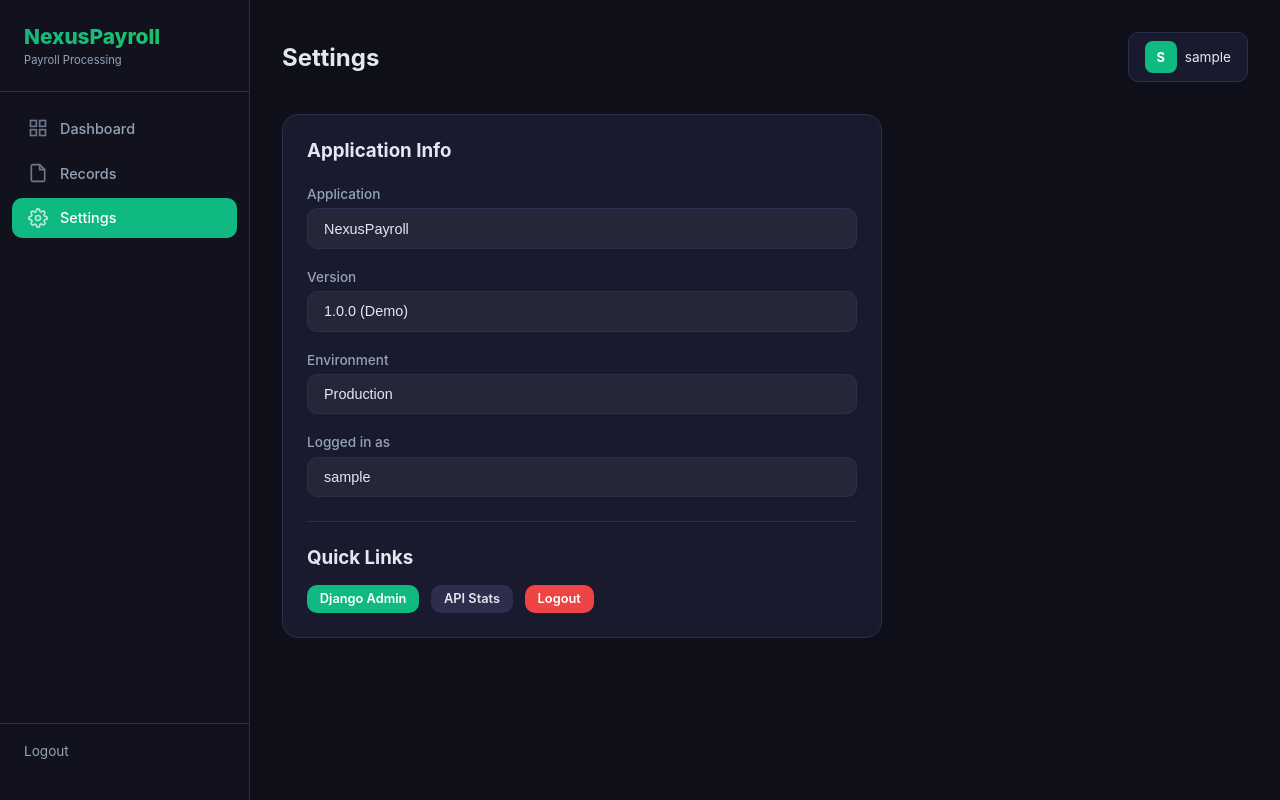
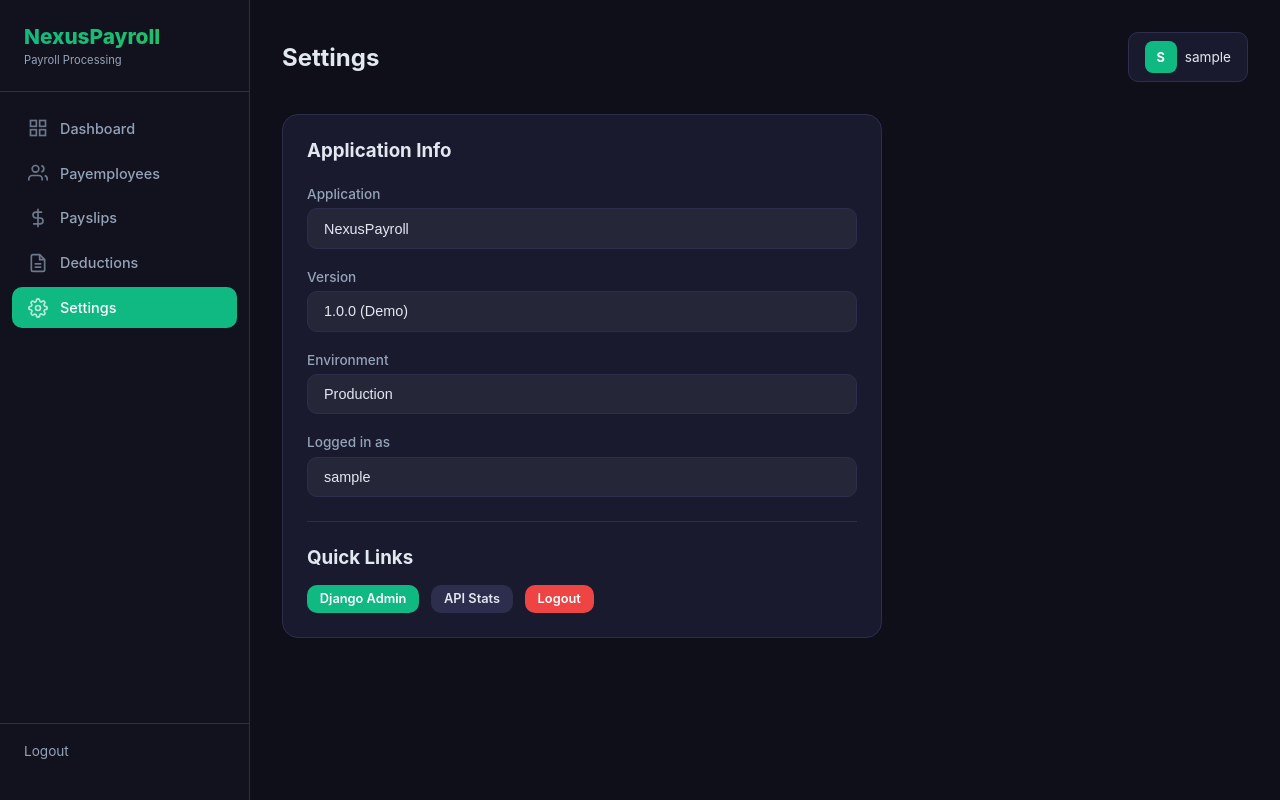
Before and after one commit to nexus-apex/nexus-payroll, a Django app: page /settings/ in a window 1280 px wide. Run offline with Django 4.2, Linux system fonts and the light colour scheme; the visitor is signed in with stand-in values (Sample User, id 1).

Commit message:
feat: enterprise NexusPayroll with PayEmployee, Payslip, Deduction

```diff
--- a/backend/templates/base.html
+++ b/backend/templates/base.html
@@ -14,11 +14,11 @@ a{color:var(--primary);text-decoration:none}
 .sidebar-brand{padding:0 1.5rem 1.5rem;border-bottom:1px solid var(--border);margin-bottom:1rem}
 .sidebar-brand h1{font-size:1.3rem;font-weight:800;background:linear-gradient(135deg,var(--primary),#22c55e);-webkit-background-clip:text;-webkit-text-fill-color:transparent;background-clip:text}
 .sidebar-brand p{font-size:0.7rem;color:var(--muted);margin-top:0.25rem}
-.nav{flex:1;padding:0 0.75rem}
+.nav{flex:1;padding:0 0.75rem;overflow-y:auto}
 .nav a{display:flex;align-items:center;gap:0.75rem;padding:0.65rem 1rem;border-radius:10px;color:var(--muted);font-size:0.9rem;font-weight:500;transition:all 0.2s;margin-bottom:0.25rem}
 .nav a:hover,.nav a.active{background:rgba(99,102,241,0.1);color:var(--text)}
 .nav a.active{background:var(--primary);color:white}
-.nav-icon{width:20px;height:20px;opacity:0.7}
+.nav-icon{width:20px;height:20px;opacity:0.7;flex-shrink:0}
 .sidebar-footer{padding:1rem 1.5rem;border-top:1px solid var(--border)}
 .sidebar-footer a{color:var(--muted);font-size:0.85rem}
 .main{margin-left:250px;flex:1;padding:2rem;min-height:100vh}
@@ -32,7 +32,7 @@ a{color:var(--primary);text-decoration:none}
 .btn-danger{background:var(--red);color:white}.btn-danger:hover{opacity:0.9}
 .btn-sm{padding:0.4rem 0.8rem;font-size:0.8rem}
 .card{background:var(--card);border:1px solid var(--border);border-radius:16px;padding:1.5rem}
-.stats-grid{display:grid;grid-template-columns:repeat(4,1fr);gap:1rem;margin-bottom:2rem}
+.stats-grid{display:grid;grid-template-columns:repeat(auto-fit,minmax(200px,1fr));gap:1rem;margin-bottom:2rem}
 .stat-card{background:var(--card);border:1px solid var(--border);border-radius:16px;padding:1.25rem}
 .stat-label{font-size:0.8rem;color:var(--muted);margin-bottom:0.5rem}
 .stat-value{font-size:2rem;font-weight:800;background:linear-gradient(135deg,var(--primary),#22c55e);-webkit-background-clip:text;-webkit-text-fill-color:transparent;background-clip:text}
@@ -41,9 +41,11 @@ th{text-align:left;padding:0.75rem 1rem;font-size:0.75rem;text-transform:upperca
 td{padding:0.75rem 1rem;border-bottom:1px solid var(--border);font-size:0.9rem}
 tr:hover td{background:rgba(255,255,255,0.02)}
 .badge{display:inline-block;padding:0.2rem 0.6rem;border-radius:6px;font-size:0.75rem;font-weight:600}
-.badge-active{background:rgba(16,185,129,0.15);color:#10b981}
-.badge-pending{background:rgba(245,158,11,0.15);color:#f59e0b}
-.badge-inactive{background:rgba(239,68,68,0.15);color:#ef4444}
+.badge-green{background:rgba(16,185,129,0.15);color:#10b981}
+.badge-yellow{background:rgba(245,158,11,0.15);color:#f59e0b}
+.badge-red{background:rgba(239,68,68,0.15);color:#ef4444}
+.badge-blue{background:rgba(59,130,246,0.15);color:#3b82f6}
+.badge-purple{background:rgba(139,92,246,0.15);color:#8b5cf6}
 .form-group{margin-bottom:1.25rem}
 .form-group label{display:block;font-size:0.85rem;color:var(--muted);margin-bottom:0.4rem;font-weight:500}
 .form-group input,.form-group textarea,.form-group select{width:100%;background:rgba(255,255,255,0.05);border:1px solid var(--border);border-radius:10px;padding:0.7rem 1rem;color:var(--text);font-size:0.9rem;outline:none;transition:border 0.2s}
@@ -53,10 +55,12 @@ tr:hover td{background:rgba(255,255,255,0.02)}
 .form-row{display:grid;grid-template-columns:1fr 1fr;gap:1rem}
 .actions{display:flex;gap:0.5rem}
 .empty{text-align:center;padding:3rem;color:var(--muted)}
-.search-bar{display:flex;gap:0.75rem;margin-bottom:1.5rem}
-.search-bar input{flex:1;background:rgba(255,255,255,0.05);border:1px solid var(--border);border-radius:10px;padding:0.6rem 1rem;color:var(--text);font-size:0.9rem;outline:none}
+.search-bar{display:flex;gap:0.75rem;margin-bottom:1.5rem;flex-wrap:wrap}
+.search-bar input{flex:1;min-width:200px;background:rgba(255,255,255,0.05);border:1px solid var(--border);border-radius:10px;padding:0.6rem 1rem;color:var(--text);font-size:0.9rem;outline:none}
 .search-bar input:focus{border-color:var(--primary)}
 .search-bar select{background:var(--card);border:1px solid var(--border);border-radius:10px;padding:0.6rem 1rem;color:var(--text);font-size:0.9rem;outline:none;min-width:140px}
+.checkbox-wrapper{display:flex;align-items:center;gap:0.5rem;padding:0.7rem 0}
+.checkbox-wrapper input[type=checkbox]{width:20px;height:20px;accent-color:var(--primary)}
 @media(max-width:768px){
   .sidebar{display:none}
   .main{margin-left:0}
@@ -76,9 +80,17 @@ tr:hover td{background:rgba(255,255,255,0.02)}
       <svg class="nav-icon" fill="none" stroke="currentColor" stroke-width="2" viewBox="0 0 24 24"><rect x="3" y="3" width="7" height="7"/><rect x="14" y="3" width="7" height="7"/><rect x="14" y="14" width="7" height="7"/><rect x="3" y="14" width="7" height="7"/></svg>
       Dashboard
     </a>
-    <a href="/records/" class="{% if '/records' in request.path %}active{% endif %}">
-      <svg class="nav-icon" fill="none" stroke="currentColor" stroke-width="2" viewBox="0 0 24 24"><path d="M14 2H6a2 2 0 00-2 2v16a2 2 0 002 2h12a2 2 0 002-2V8z"/><polyline points="14 2 14 8 20 8"/></svg>
-      Records
+    <a href="/payemployees/" class="{% if '/payemployees' in request.path %}active{% endif %}">
+      <svg class="nav-icon" fill="none" stroke="currentColor" stroke-width="2" viewBox="0 0 24 24"><path d="M17 21v-2a4 4 0 00-4-4H5a4 4 0 00-4 4v2"/><circle cx="9" cy="7" r="4"/><path d="M23 21v-2a4 4 0 00-3-3.87"/><path d="M16 3.13a4 4 0 010 7.75"/></svg>
+      Payemployees
+    </a>
+    <a href="/payslips/" class="{% if '/payslips' in request.path %}active{% endif %}">
+      <svg class="nav-icon" fill="none" stroke="currentColor" stroke-width="2" viewBox="0 0 24 24"><line x1="12" y1="1" x2="12" y2="23"/><path d="M17 5H9.5a3.5 3.5 0 000 7h5a3.5 3.5 0 010 7H6"/></svg>
+      Payslips
+    </a>
+    <a href="/deductions/" class="{% if '/deductions' in request.path %}active{% endif %}">
+      <svg class="nav-icon" fill="none" stroke="currentColor" stroke-width="2" viewBox="0 0 24 24"><path d="M14 2H6a2 2 0 00-2 2v16a2 2 0 002 2h12a2 2 0 002-2V8z"/><polyline points="14 2 14 8 20 8"/><line x1="16" y1="13" x2="8" y2="13"/><line x1="16" y1="17" x2="8" y2="17"/></svg>
+      Deductions
     </a>
     <a href="/settings/" class="{% if request.path == '/settings/' %}active{% endif %}">
       <svg class="nav-icon" fill="none" stroke="currentColor" stroke-width="2" viewBox="0 0 24 24"><circle cx="12" cy="12" r="3"/><path d="M19.4 15a1.65 1.65 0 00.33 1.82l.06.06a2 2 0 010 2.83 2 2 0 01-2.83 0l-.06-.06a1.65 1.65 0 00-1.82-.33 1.65 1.65 0 00-1 1.51V21a2 2 0 01-4 0v-.09A1.65 1.65 0 009 19.4a1.65 1.65 0 00-1.82.33l-.06.06a2 2 0 01-2.83-2.83l.06-.06a1.65 1.65 0 00.33-1.82 1.65 1.65 0 00-1.51-1H3a2 2 0 010-4h.09A1.65 1.65 0 004.6 9a1.65 1.65 0 00-.33-1.82l-.06-.06a2 2 0 012.83-2.83l.06.06A1.65 1.65 0 009 4.68a1.65 1.65 0 001-1.51V3a2 2 0 014 0v.09a1.65 1.65 0 001 1.51 1.65 1.65 0 001.82-.33l.06-.06a2 2 0 012.83 2.83l-.06.06a1.65 1.65 0 00-.33 1.82V9a1.65 1.65 0 001.51 1H21a2 2 0 010 4h-.09a1.65 1.65 0 00-1.51 1z"/></svg>
```
